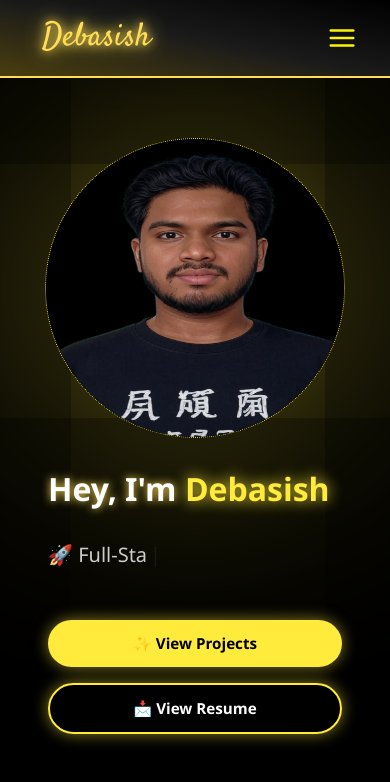
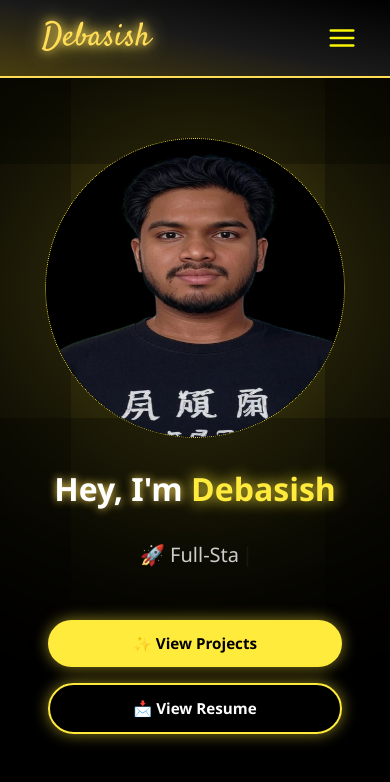
Before and after one commit to debasish39/portfolio9, a React (Vite) app: page / in a window 390 px wide. Shown: the top 782 px of the page. Built offline with nearby package versions, Linux system fonts and the light colour scheme; a web font is replaced by a local one.

Commit message:
Update Home.css

```diff
--- a/src/bootstrapport/pages/Home.css
+++ b/src/bootstrapport/pages/Home.css
@@ -100,6 +100,64 @@ body {
 
 .btn-link.white {
   color: white;
+}
+@media screen and (max-width: 768px) {
+  .alt-home-hero {
+    display: flex;
+    flex-wrap: wrap;
+    min-height: 9vh;
+    color: white;
+    align-items: center;
+    justify-content: center;
+    padding: 3rem;
+  }
+
+  .hero-heading {
+    font-size: 2rem;
+    font-weight: 700;
+    color: #fff;
+    text-align: center;
+  }
+
+  .hero-heading span {
+    color: #ffeb3b;
+    text-shadow: 0 0 15px #ffeb3b;
+  }
+
+  .hero-left {
+    margin-bottom: 2rem;
+  }
+
+  .hero-right {
+    display: flex;
+    flex-direction: column;
+    align-items: center;
+    text-align: center;
+    justify-content: center;
+  }
+
+  .hero-subtext {
+    text-align: center;
+  }
+
+  .hero-buttons {
+    flex-direction: column;
+    align-items: center;
+    width: 100%;
+  }
+
+  .hero-btn {
+    width: 100%;
+    max-width: 500px;
+  }
+
+  .scroll-top-btn {
+    bottom: 20px;
+    right: 20px;
+    width: 40px;
+    height: 40px;
+    font-size: 1rem;
+  }
 }
 
 .scroll-top-btn {
```
